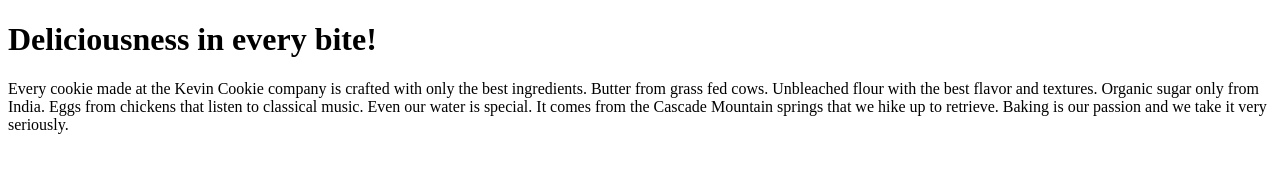
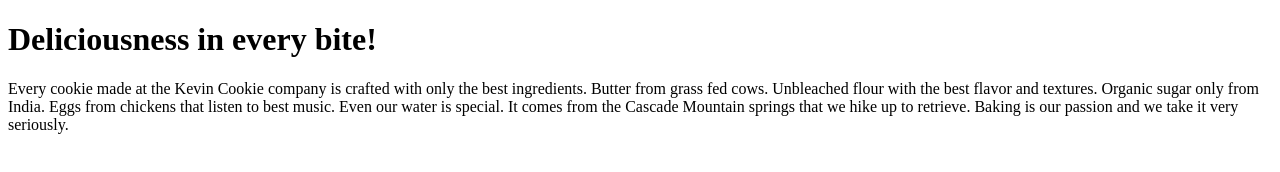
Before and after one commit to ZohaEmaan/git_commands, a plain HTML site: page index.htm in a window 1280 px wide. Drawn offline with Linux system fonts and the light colour scheme.

Commit message:
updated text

```diff
--- a/index.htm
+++ b/index.htm
@@ -3,7 +3,7 @@
 <body>
 
 <h1>Deliciousness in every bite!</h1>
-<p>Every cookie made at the Kevin Cookie company is crafted with only the best ingredients. Butter from grass fed cows. Unbleached flour with the best flavor and textures. Organic sugar only from India. Eggs from chickens that listen to classical music. Even our water is special. It comes from the Cascade Mountain springs that we hike up to retrieve. Baking is our passion and we take it very seriously.</p>
+<p>Every cookie made at the Kevin Cookie company is crafted with only the best ingredients. Butter from grass fed cows. Unbleached flour with the best flavor and textures. Organic sugar only from India. Eggs from chickens that listen to best music. Even our water is special. It comes from the Cascade Mountain springs that we hike up to retrieve. Baking is our passion and we take it very seriously.</p>
 
 </body>
 </html>
```
